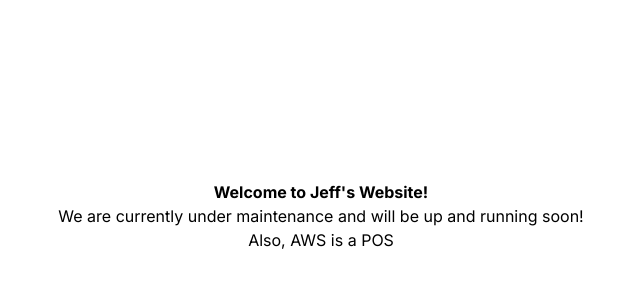
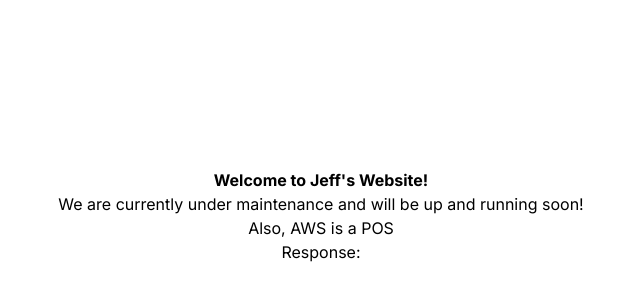
Before and after one commit to kayzej/jeff-website, a Next.js app: page / in a window 1280 px wide. Shown: the part 184-484 px from the top of the page, without its empty margins (319-959 px from the left). Built offline with nearby package versions, Linux system fonts and the light colour scheme; no server answers.

Commit message:
prettier

```diff
--- /dev/null
+++ b/app/components/MyComponent.tsx
@@ -0,0 +1,25 @@
+'use client';
+
+import { useEffect } from 'react';
+
+export default function MyComponent() {
+  let jsonResponse;
+
+  useEffect(() => {
+    fetch('jeff-website-api-0.0.1-SNAPSHOT/helloworld')
+      .then((response) => response.json())
+      .then((data) => {
+        console.log(data);
+        jsonResponse = data;
+      })
+      .catch((error) => {
+        console.error('Error fetching data:', error);
+      });
+  });
+
+  return (
+    <div>
+      <p>Response: {jsonResponse} </p>
+    </div>
+  );
+}
--- a/app/page.tsx
+++ b/app/page.tsx
@@ -1,18 +1,12 @@
+import MyComponent from './components/MyComponent';
+
 export default function Home() {
-  fetch('jeff-website-api-0.0.1-SNAPSHOT/helloworld')
-    .then((response) => response.json())
-    .then((data) => {
-      console.log(data);
-    })
-    .catch((error) => {
-      console.error('Error fetching data:', error);
-    });
-
   return (
     <div className="flex flex-col h-screen column items-center justify-center">
       <h1 className="font-bold">Welcome to Jeff{'\u0027'}s Website!</h1>
       <p>We are currently under maintenance and will be up and running soon!</p>
       <p>Also, AWS is a POS</p>
+      <MyComponent></MyComponent>
     </div>
   );
 }
```
